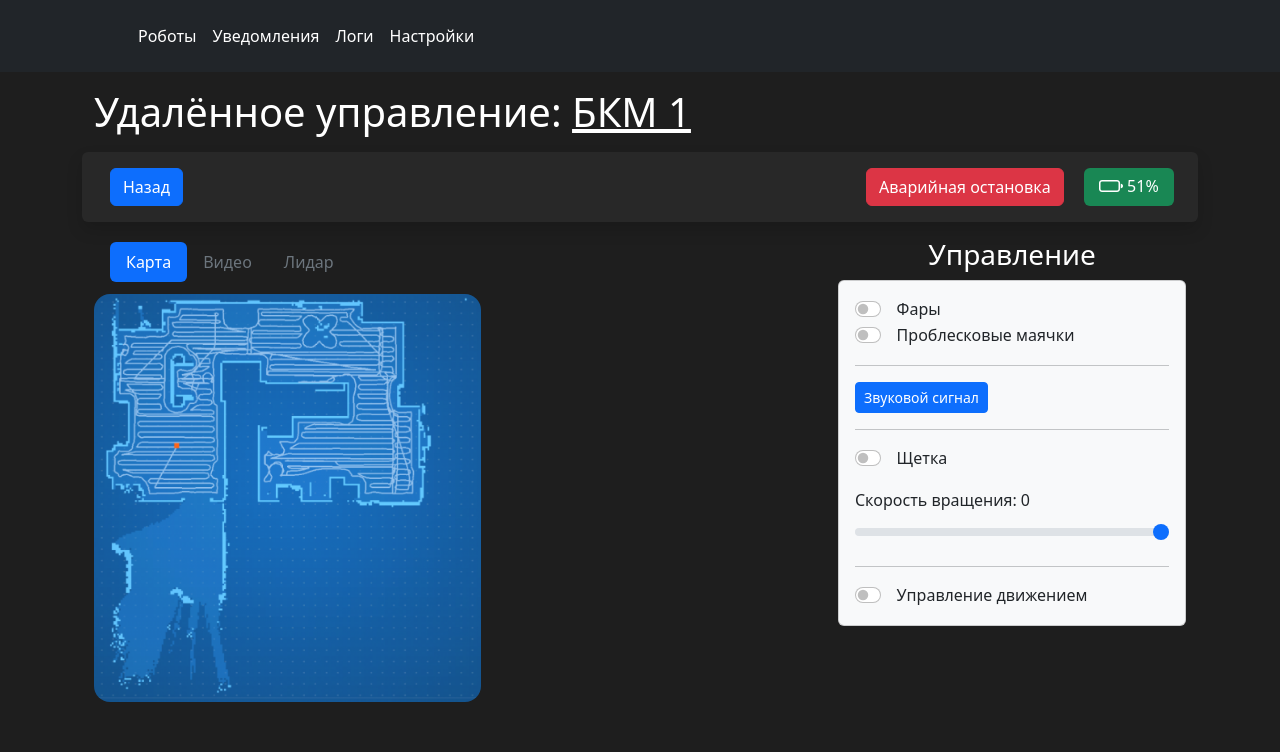
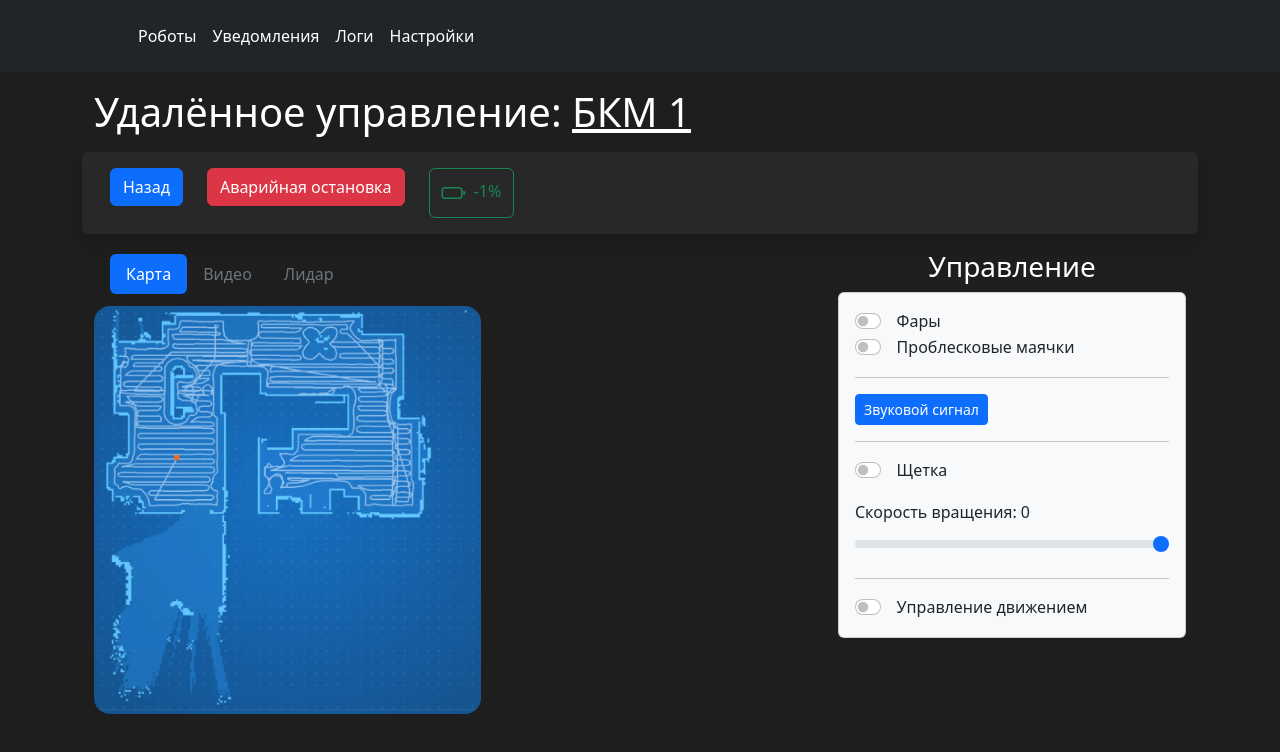
Before and after one commit to Unmanned-Tech/bkm_op_interface, a Vue app: page /teleop in a window 1280 px wide. Shown: the top 752 px of the page. Built offline with nearby package versions, Linux system fonts and the light colour scheme; no server answers.

Commit message:
Show battery info at TeleopPage.vue

```diff
--- a/src/components/TeleopPage.vue
+++ b/src/components/TeleopPage.vue
@@ -9,8 +9,8 @@
       <div class="col col-auto">
         <emer-stop-button/>
       </div>
-      <div class="col col-1 bg-success ms-2 me-2 text-center rounded-2">
-        <i class="bi bi-battery fs-4  align-middle "></i><span class="align-middle"> 51%</span>
+      <div class="col">
+        <BatteryInfo/>
       </div>
     </div>
     <div class="row mt-3">
@@ -102,10 +102,11 @@
 
 <script>
 import EmerStopButton from "./EmerStopButton.vue";
+import BatteryInfo from "./BatteryInfo.vue";
 
 export default {
   name: "TeleopPage",
-  components: {EmerStopButton},
+  components: {BatteryInfo, EmerStopButton},
   data: function () {
     return {
       shetka_speed: 0
```
